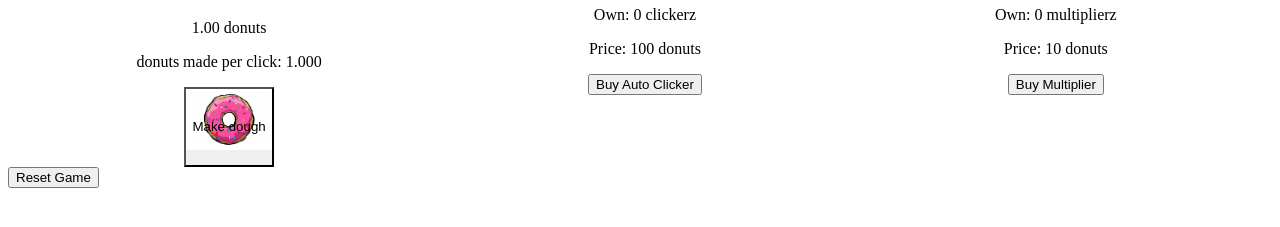
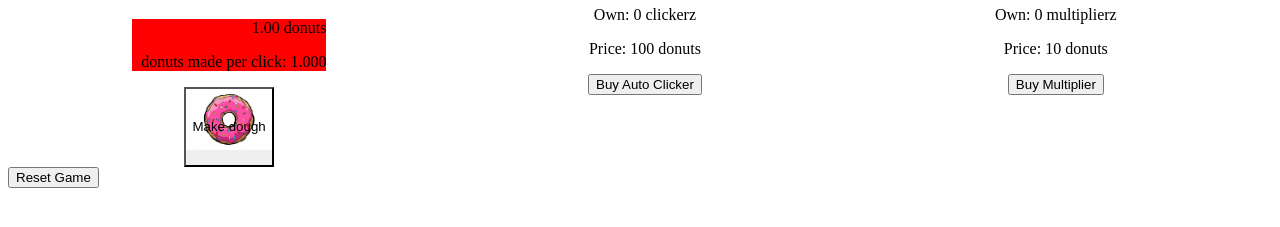
Before and after one commit to 2021-Spring-Part-Time/donut-clicker-lerko96, a website built with Parcel: page index.html in a window 1280 px wide. Both pictures are taken after a click on the button "Make dough". Shown: the part 119-346 px from the top of the page. Built offline with nearby package versions, Linux system fonts and the light colour scheme.

Commit message:
mouseover js added

```diff
--- a/index.css
+++ b/index.css
@@ -1,5 +1,11 @@
 header {
 	text-align: center;
+}
+
+
+#myDonuts {
+	text-align: right;
+	background-color: red;
 }
 
 .donutClickerBtn {
--- a/index.js
+++ b/index.js
@@ -16,11 +16,13 @@ const buyMultiplierBtn = document.querySelector('.buyMultiplierBtn'),
 const resetGameBtn = document.querySelector('.resetGameBtn'),
 	footContainerDiv = document.getElementById('footContainer');
 
-container.addEventListener('onchange', () => {
+container.addEventListener('mouseover', () => {
 	console.log('change event');
 	donutGame.findDonutCount();
 	myDonutsDiv.appendChild(donutCount);
-	donutCount.innerText = donutGame.donutCount.toFixed(2) + ' donuts';
+	donutCount.innerText = donutGame.donutCount.toFixed(2) + ' donuts';	myDonutsDiv.appendChild(clickerValue);
+	clickerValue.innerText = 'donuts made per click: ' + donutGame.clickValue.toFixed(3);
+
 })
 
 donutClickerBtn.addEventListener('click', () => {
@@ -74,5 +76,5 @@ buyMultiplierBtn.addEventListener('click', () => {
 
 resetGameBtn.addEventListener('click', () => {
 	console.log(' reset game event ');
-	return donutGame.reset();
+	return new DonutMaker;
 })
```
